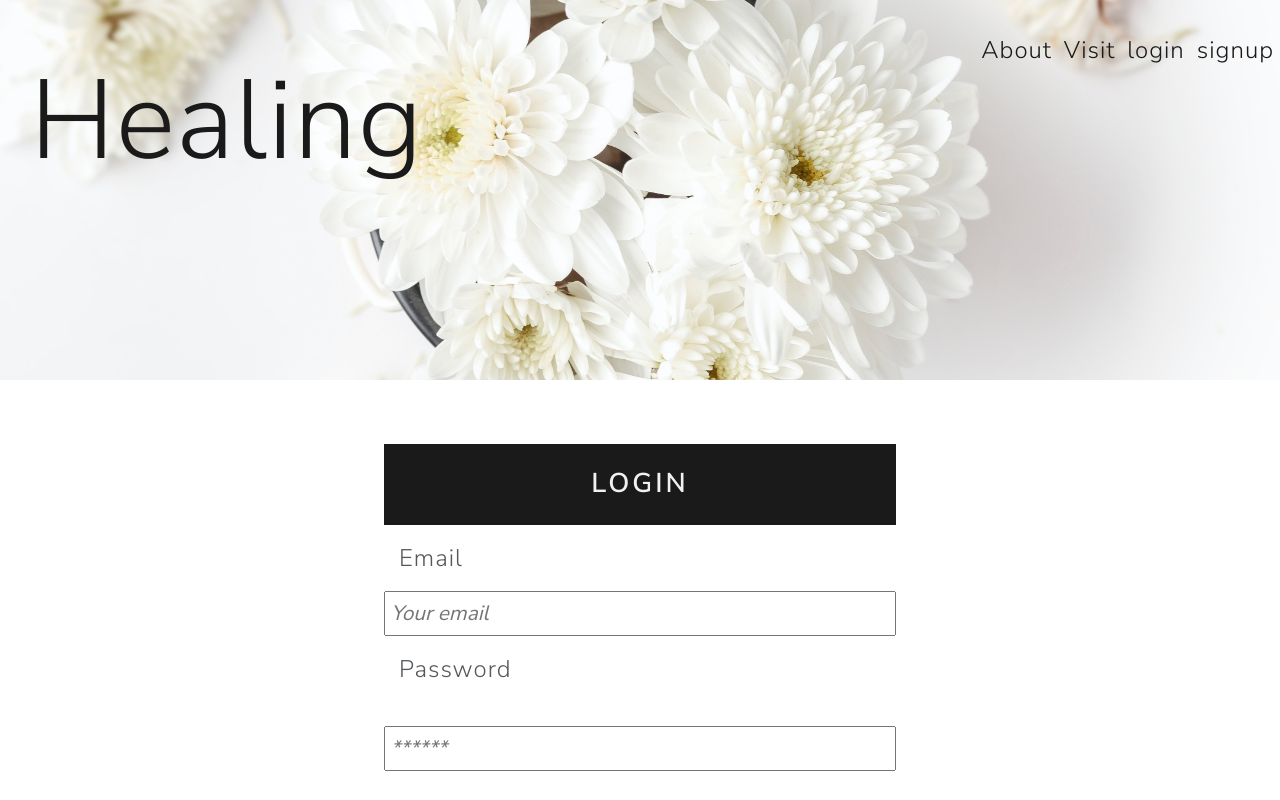
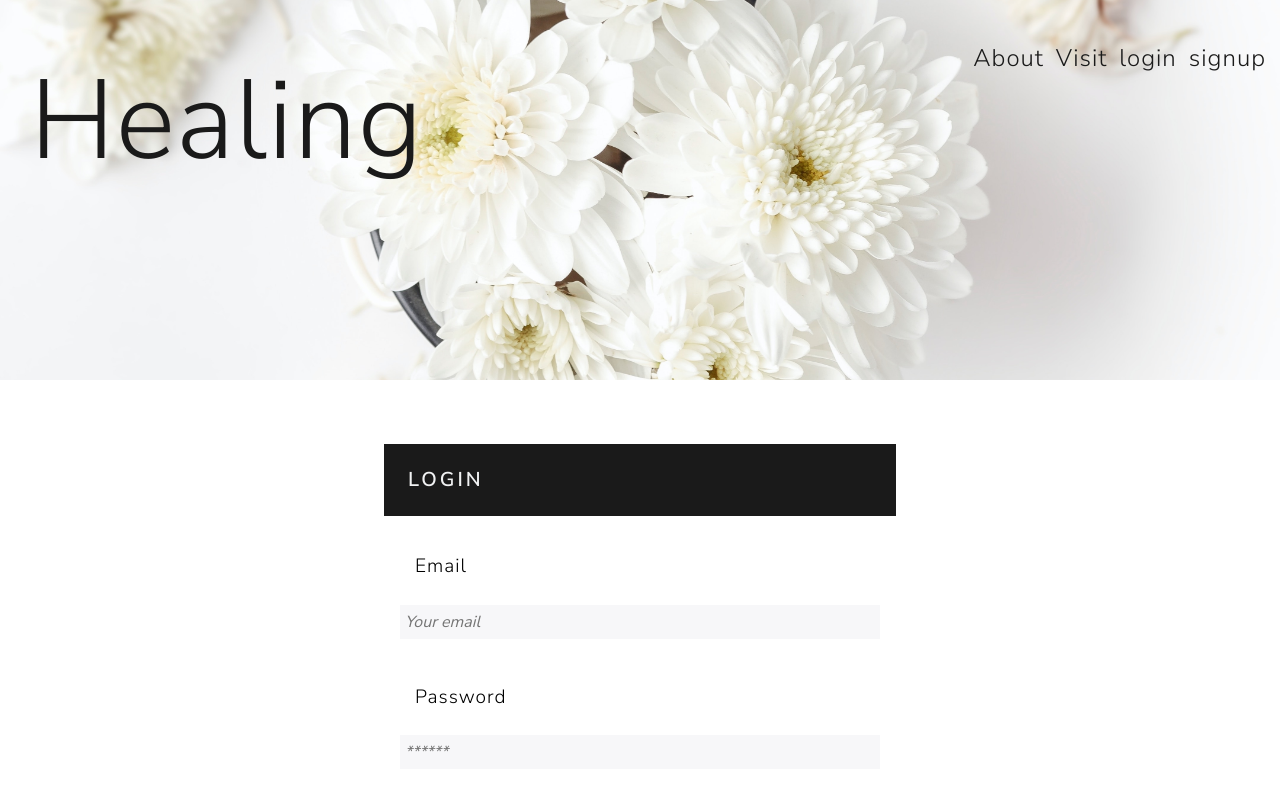
Before and after one commit to Saidou25/Healing, a React (Create React App) app in the folder client/: page /Login in a window 1280 px wide. Shown: the top 800 px of the page. Built offline with nearby package versions, Linux system fonts and the light colour scheme.

Commit message:
more styling on login and signup

```diff
--- a/client/src/components/AppointmentForm/index.jsx
+++ b/client/src/components/AppointmentForm/index.jsx
@@ -77,9 +77,17 @@ const AppointmentForm = () => {
 
         if (name === 'mepet') {
             setMePet(value);
-            setShowPetName(value);
+            if (profile) {
+                setShowPetName(value);
+            };
 
         };
+        if ( name === 'petForm') {
+           const upperCase = value.charAt(0).toUpperCase();
+           const toAdd = value.split('').slice(1, ).join('');
+           const UpperCaseName = upperCase.concat('', toAdd);
+            setPetForm(UpperCaseName);
+        }
         if (name === 'me') {
             setMePet(value);
             setShowPetName('');
@@ -187,16 +195,16 @@ const AppointmentForm = () => {
             navigate('/PetProfileForm', { state: { appInfo, petForm } });
             console.log('case 2');
         }
-         if (mepet === 'mypet' && profile && myPets.length && existingPet) {
+        if (mepet === 'mypet' && profile && myPets.length && existingPet) {
             setConfirm(true);
             console.log('case 1');
         }
         if (mepet === 'mypet' && profile && myPets.length && !existingPet.length) {
-            navigate('/PetProfileForm', { state: {  appInfo, petForm } });
+            navigate('/PetProfileForm', { state: { appInfo, petForm } });
             console.log('case 1bis');
         }
         if (mepet === 'mypet' && !profile) {
-            navigate('/PetOwnerProfileForm', { state: { appInfo, petForm  } });
+            navigate('/PetOwnerProfileForm', { state: { appInfo, petForm } });
             console.log(profile);
             console.log('case 3');
         }
@@ -342,7 +350,7 @@ const AppointmentForm = () => {
                                             value={petForm}
                                             placeholder='name...'
                                             type='text'
-                                            onChange={(e) => setPetForm(e.target.value)}
+                                            onChange={handleChange}
                                         >
                                         </input>
                                     </div>
--- a/client/src/components/Navbar/index.jsx
+++ b/client/src/components/Navbar/index.jsx
@@ -52,7 +52,7 @@ const Navbar = () => {
                         <div className="landing-title">
                             <Link className="landing" to="/">Healing</Link>
                         </div>
-                        <ul className="nav d-flex">
+                        <ul className="nav d-flex p-2">
                             <CustomLink to='/About' className='nav-item show-hide fs-3'>About</CustomLink>
                             <CustomLink to='/Visit' className='nav-item show-hide fs-3'>Visit</CustomLink>
                             <CustomLink to='/Login' className='nav-item show-hide fs-3'>login</CustomLink>
--- a/client/src/components/PetProfileForm/index.jsx
+++ b/client/src/components/PetProfileForm/index.jsx
@@ -32,6 +32,7 @@ const PetForm = (props) => {
     const me = meData?.me || [];
     const username = me.username;
     const profileId = me.profile?._id;
+    console.log(profileId);
 
     const [addProfile] = useMutation(ADD_PROFILE);
     const [addBookingdate] = useMutation(ADD_BOOKINGDATE);
@@ -86,7 +87,10 @@ const PetForm = (props) => {
             setPetKind(value);
         }
         if (name === 'petName') {
-            setPetName(value);
+            const upperCase = value.charAt(0).toUpperCase();
+            const toAdd = value.split('').slice(1, ).join('');
+            const UpperCaseName = upperCase.concat('', toAdd);
+             setPetName(UpperCaseName);
         }
         if (name === 'petGender') {
             setPetGender(value);
@@ -178,7 +182,8 @@ const PetForm = (props) => {
     };
 
     const confirmation = async () => {
-        if (petName !== petForm) {
+        console.log(me.profile)
+        if (me.profile && (petName !== petForm)) {
             setError(`${petForm} is the pet we have in our record...`);
             return;
         };
@@ -218,7 +223,7 @@ const PetForm = (props) => {
             setError('all fields need filled!');
             return;
         };
-        if (petName !== petForm) {
+        if (me.profile && petName !== petForm) {
             setError(`${petForm} is the pet we have in our record...`);
             return;
         };
--- a/client/src/components/ProfileForm/index.jsx
+++ b/client/src/components/ProfileForm/index.jsx
@@ -53,6 +53,23 @@ const ProfileForm = () => {
             };
         }
     });
+    const handleChange = (e) => {
+        const { name, value } = e.target;
+
+        if ( name === 'patientfirstname') {
+           const upperCase = value.charAt(0).toUpperCase();
+           const toAdd = value.split('').slice(1, ).join('');
+           const UpperCaseName = upperCase.concat('', toAdd);
+           setPatientFirstName(UpperCaseName);
+        };
+        if ( name === 'patientlastname') {
+           const upperCase = value.charAt(0).toUpperCase();
+           const toAdd = value.split('').slice(1, ).join('');
+           const UpperCaseName = upperCase.concat('', toAdd);
+            setPatientLastName(UpperCaseName);
+        };
+    };
+
     const cancelApp = () => {
         navigate('/Dashboard');
     };
@@ -226,7 +243,7 @@ const ProfileForm = () => {
                                     <label className="form-label1"> First name</label>
                                     <input
                                         className="form-control"
-                                        onChange={(e) => setPatientFirstName(e.target.value)}
+                                        onChange={handleChange}
                                         type="text"
                                         value={patientfirstname}
                                         name="patientfirstname"
@@ -236,7 +253,7 @@ const ProfileForm = () => {
                                     <label className="form-label1"> Last name</label>
                                     <input
                                         className="form-control"
-                                        onChange={(e) => setPatientLastName(e.target.value)}
+                                        onChange={handleChange}
                                         type="text"
                                         name="patientlastname"
                                         value={patientlastname}
--- a/client/src/pages/Login/index.css
+++ b/client/src/pages/Login/index.css
@@ -5,7 +5,9 @@
     margin-right: auto;
     margin-left: auto;
 }
-
+.error-message {
+    text-align: center;
+}
 .form-input {
     width: 100%;
     margin-right: auto;
--- a/client/src/pages/Login/index.jsx
+++ b/client/src/pages/Login/index.jsx
@@ -37,7 +37,6 @@ const Login = () => {
 
         } catch (e) {
             console.error(e);
-            navigate('/');
         }
         // clear form values
         setFormState({
@@ -51,10 +50,9 @@ const Login = () => {
             <Navbar />
             <main className='container-login'>
                 <div className="card login">
-                    <h4 className="card-header bg-primary rounded-0 text-light p-4"
-                        style={{ fontSize: '1.7rem', textAlign: 'center' }}>
+                    <h4 className="card-header bg-primary rounded-0 text-light p-4">
                         Login</h4>
-                    <div className="card-body">
+                    <div className="card-body p-3">
                         {data ?
                             <p>
                                 Success! You may now head{' '}
@@ -62,24 +60,22 @@ const Login = () => {
                             </p>
                             : (
                                 <form onSubmit={handleFormSubmit}>
-                                    <label className='text-label' style={{ fontSize: '1.5rem' }}>
+                                    <label className='form-label1 mb-4'>
                                         Email
                                     </label><br />
                                     <input
-                                        style={{ fontSize: '1.3rem' }}
-                                        className="form-input"
+                                        className="form-input mb-4"
                                         placeholder="Your email"
                                         name="email"
                                         type="email"
                                         value={formState.email}
                                         onChange={handleChange}
                                     /> <br />
-                                    <label className='text-label' style={{ fontSize: '1.5rem' }}>
+                                    <label className='form-label1'>
                                         Password
                                     </label><br />
                                     <input
-                                        style={{ fontSize: '1.3rem' }}
-                                        className="form-input mt-4"
+                                        className="form-input mt-3"
                                         placeholder="******"
                                         name="password"
                                         type="password"
@@ -88,8 +84,8 @@ const Login = () => {
                                     /> <br />
                                     <div>
                                         {error && (
-                                            <div className="bg-danger error text-white mb-4">
-                                                <p className='error m-2'>
+                                            <div className="bg-danger log-error text-white mt-5">
+                                                <p className='error-message m-2 pt-3 pb-3'>
                                                     {error.message}
                                                 </p>
                                             </div>
--- a/client/src/pages/Signup/index.css
+++ b/client/src/pages/Signup/index.css
@@ -5,20 +5,14 @@
     margin-left: auto;
     margin-bottom: 5%;
 }
-
+.signup-header {
+    text-align: center;
+}
 .form-input {
-    width: 100%;
-    margin-right: auto;
-    margin-left: auto;
     padding: 5px;
     font-style: oblique;
-}
-
-.text-label {
-    width: 100%;
-    margin-right: auto;
-    margin-left: auto;
-    margin: 15px;
+    background-color: #f7f7f9;
+    border-style: none;
 }
 
 @media screen and (max-width: 800px) {
```
Also changed, not shown: client/src/components/PetOwnerProfileForm/index.jsx (+19 -2 lines), client/src/pages/Signup/index.jsx (+19 -14 lines).
